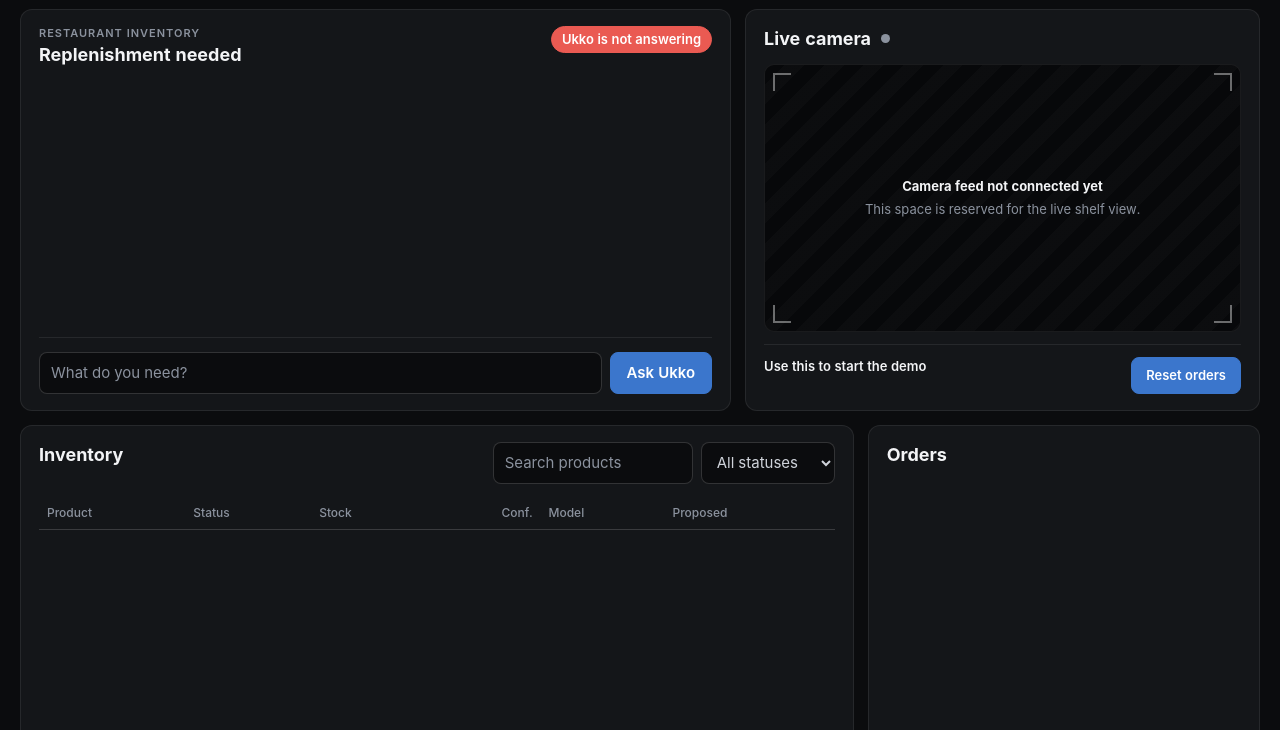
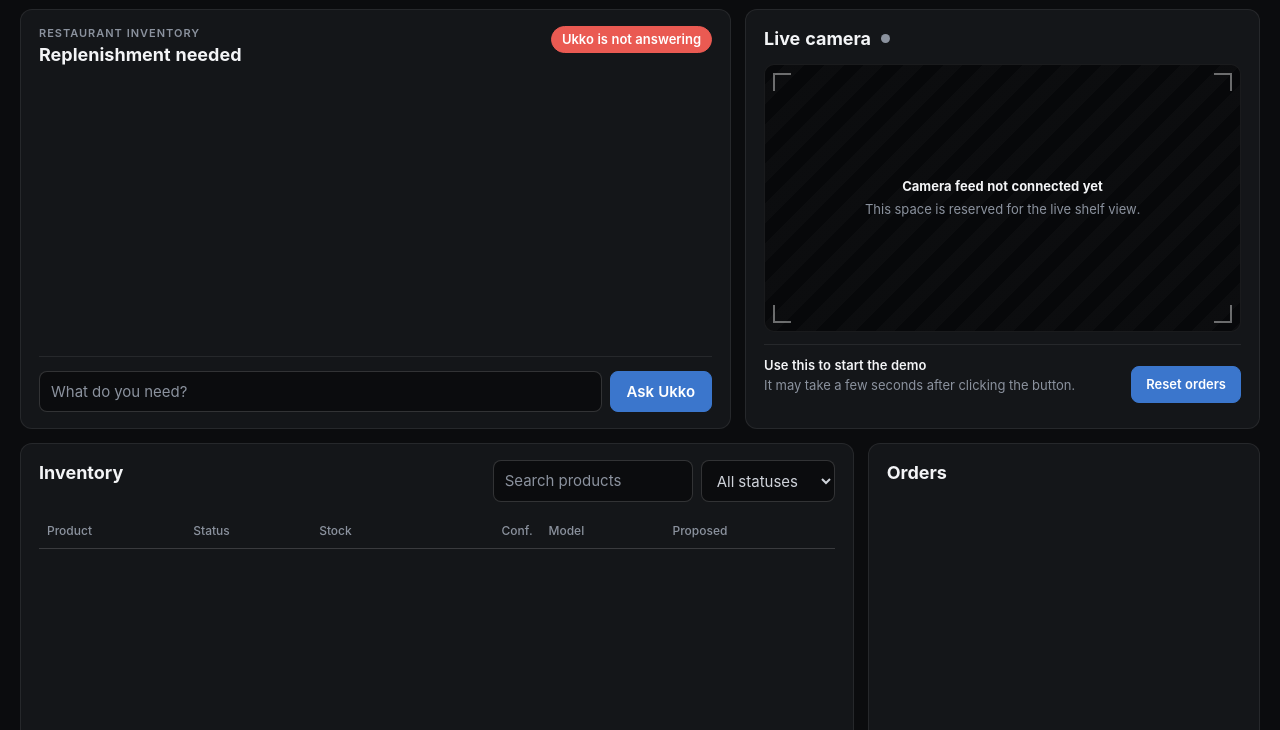
Before and after one commit to doublevcodes/ukko, a plain HTML site: page app/static/index.html in a window 1280 px wide. Shown: the part 70-800 px from the top of the page. Drawn offline with Linux system fonts and the light colour scheme; no server answers.

Commit message:
Note that Reset orders may take a few seconds.
Co-authored-by: Cursor <cursoragent@cursor.com>

```diff
--- a/app/static/index.html
+++ b/app/static/index.html
@@ -57,6 +57,7 @@
           <div class="camera-actions">
             <div class="camera-actions-copy">
               <span class="camera-actions-label">Use this to start the demo</span>
+              <span class="small muted">It may take a few seconds after clicking the button.</span>
               <span class="small muted" id="reset-orders-status" aria-live="polite"></span>
             </div>
             <button type="button" class="primary" id="reset-orders"
```
